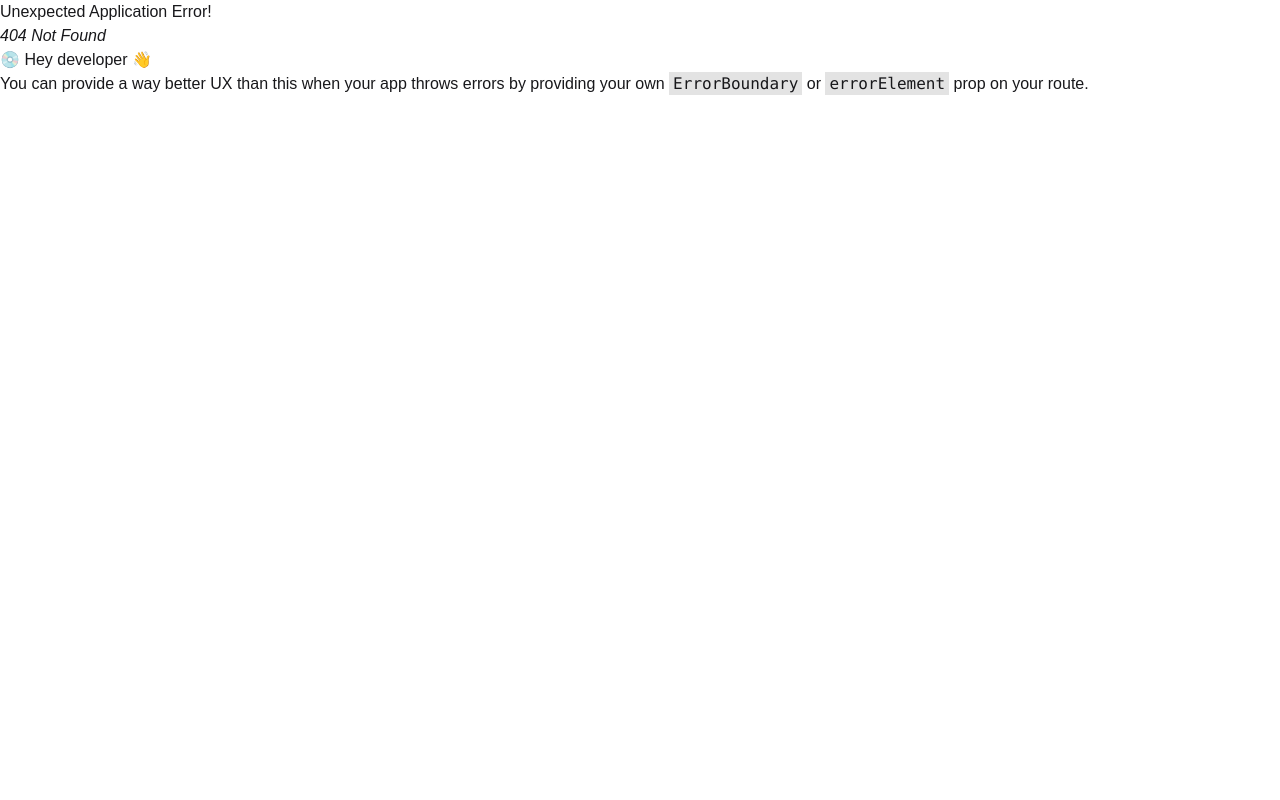
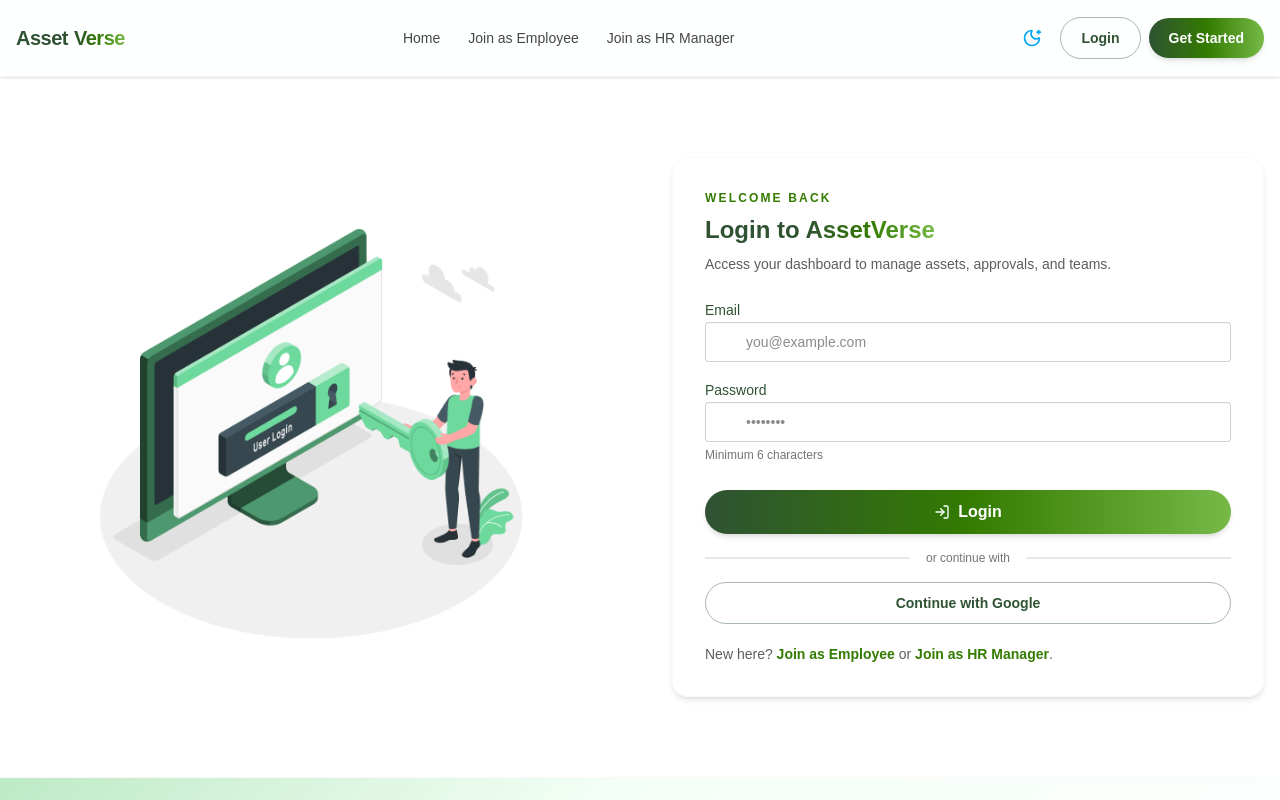
Before and after one commit to mbmugdho/assetverse-client, a React (Vite) app: page /login in a window 1280 px wide. Before the commit this address had no page. Shown: the top 800 px of the page. Built offline with nearby package versions, Linux system fonts and the light colour scheme.

Commit message:
added login form

```diff
--- a/src/pages/Auth/Login.jsx
+++ b/src/pages/Auth/Login.jsx
@@ -1,11 +1,156 @@
-import React from 'react';
+import { motion } from 'framer-motion'
+import { Link } from 'react-router-dom'
+import { Mail, Lock, LogIn } from 'lucide-react'
+import loginIllustration from '../../assets/illustrations/login.png' // adjust path/name
 
 const Login = () => {
+  const handleSubmit = e => {
+    e.preventDefault()
+    // TODO: implement real login (Firebase + backend JWT)
+    console.log('login submit')
+  }
+
+  const handleGoogleLogin = () => {
+    // TODO: implement Google login
+    console.log('google login')
+  }
+
   return (
-    <div>
+    <section className="bg-base-100">
+      <div className="container-x py-12 md:py-16 lg:py-20">
+        <motion.div
+          initial={{ opacity: 0, y: 24 }}
+          animate={{ opacity: 1, y: 0 }}
+          transition={{ duration: 0.5, ease: [0.22, 1, 0.36, 1] }}
+          className="grid grid-cols-1 md:grid-cols-2 gap-10 lg:gap-16 items-center"
+        >
+          {/* Left: Illustration */}
+          <motion.div
+            initial={{ opacity: 0, x: -24 }}
+            animate={{ opacity: 1, x: 0 }}
+            transition={{ duration: 0.5, delay: 0.1 }}
+            className="flex justify-center"
+          >
+            <div className="w-full max-w-md">
+              <img
+                src={loginIllustration}
+                alt="Person logging in illustration"
+                className="w-full h-auto object-contain"
+              />
+            </div>
+          </motion.div>
 
-    </div>
-  );
-};
+          {/* Right: Login form */}
+          <motion.div
+            initial={{ opacity: 0, x: 24 }}
+            animate={{ opacity: 1, x: 0 }}
+            transition={{ duration: 0.5, delay: 0.15 }}
+            className="card-glass-brand p-6 md:p-8"
+          >
+            <div className="mb-6">
+              <p className="text-xs uppercase tracking-[0.18em] text-brand-main font-semibold">
+                Welcome back
+              </p>
+              <h1 className="text-xl md:text-2xl font-bold text-brand-deep mt-2">
+                Login to <span className="text-gradient-hero">AssetVerse</span>
+              </h1>
+              <p className="text-sm text-base-content/70 mt-2">
+                Access your dashboard to manage assets, approvals, and teams.
+              </p>
+            </div>
 
-export default Login;
+            <form onSubmit={handleSubmit} className="space-y-4">
+              <div className="form-control">
+                <label className="label">
+                  <span className="label-text text-sm font-medium text-brand-deep">
+                    Email
+                  </span>
+                </label>
+                <div className="relative">
+                  <span className="absolute inset-y-0 left-3 flex items-center text-base-content/50">
+                    <Mail className="w-4 h-4" />
+                  </span>
+                  <input
+                    type="email"
+                    name="email"
+                    required
+                    placeholder="you@example.com"
+                    className="input input-bordered w-full pl-10"
+                  />
+                </div>
+              </div>
+
+              <div className="form-control">
+                <label className="label">
+                  <span className="label-text text-sm font-medium text-brand-deep">
+                    Password
+                  </span>
+                </label>
+                <div className="relative">
+                  <span className="absolute inset-y-0 left-3 flex items-center text-base-content/50">
+                    <Lock className="w-4 h-4" />
+                  </span>
+                  <input
+                    type="password"
+                    name="password"
+                    required
+                    minLength={6}
+                    placeholder="••••••••"
+                    className="input input-bordered w-full pl-10"
+                  />
+                </div>
+                <label className="label">
+                  <span className="label-text-alt text-xs text-base-content/60">
+                    Minimum 6 characters
+                  </span>
+                </label>
+              </div>
+
+              <button
+                type="submit"
+                className="btn-gradient-primary w-full flex items-center justify-center gap-2 mt-2"
+              >
+                <LogIn className="w-4 h-4" />
+                <span>Login</span>
+              </button>
+
+              <div className="divider text-xs text-base-content/60">
+                or continue with
+              </div>
+
+              <button
+                type="button"
+                onClick={handleGoogleLogin}
+                className="btn-gradient-outline w-full text-sm"
+              >
+                Continue with Google
+              </button>
+            </form>
+
+            <div className="mt-5 text-xs md:text-sm text-base-content/70 space-y-1.5">
+              <p>
+                New here?{' '}
+                <Link
+                  to="/register/employee"
+                  className="text-brand-main font-semibold hover:underline"
+                >
+                  Join as Employee
+                </Link>{' '}
+                or{' '}
+                <Link
+                  to="/register/hr"
+                  className="text-brand-main font-semibold hover:underline"
+                >
+                  Join as HR Manager
+                </Link>
+                .
+              </p>
+            </div>
+          </motion.div>
+        </motion.div>
+      </div>
+    </section>
+  )
+}
+
+export default Login
--- a/src/pages/Auth/RegisterEmployee.jsx
+++ /dev/null
@@ -1,11 +0,0 @@
-import React from 'react';
-
-const RegisterEmployee = () => {
-  return (
-    <div>
-
-    </div>
-  );
-};
-
-export default RegisterEmployee;
--- a/src/pages/Auth/RegisterHR.jsx
+++ /dev/null
@@ -1,11 +0,0 @@
-import React from 'react';
-
-const RegisterHR = () => {
-  return (
-    <div>
-
-    </div>
-  );
-};
-
-export default RegisterHR;
--- a/src/pages/Error/NotFound.jsx
+++ b/src/pages/Error/NotFound.jsx
@@ -3,7 +3,7 @@ import React from 'react';
 const NotFound = () => {
   return (
     <div>
-
+      Error-404
     </div>
   );
 };
--- a/src/routes/router.jsx
+++ b/src/routes/router.jsx
@@ -1,37 +1,22 @@
 import { createBrowserRouter } from 'react-router-dom'
 import MainLayout from '../layouts/MainLayout'
 
-// Pages
 import Home from '../pages/Home/Home'
+import Login from '../pages/Auth/Login'
+import RegisterEmployee from '../pages/Auth/RegisterEmployee'
+import RegisterHR from '../pages/Auth/RegisterHR'
+import NotFound from '../pages/Error/NotFound'
 
 const router = createBrowserRouter([
   {
     path: '/',
     element: <MainLayout />,
     children: [
-      {
-        index: true, // this means path: '/'
-        element: <Home />,
-      },
-      // Auth routes (add these files later)
-      // {
-      //   path: 'login',
-      //   element: <Login />,
-      // },
-      // {
-      //   path: 'register/employee',
-      //   element: <RegisterEmployee />,
-      // },
-      // {
-      //   path: 'register/hr',
-      //   element: <RegisterHR />,
-      // },
-
-      // 404 for any unknown route under '/'
-      // {
-      //   path: '*',
-      //   element: <NotFound />,
-      // },
+      { index: true, element: <Home /> },
+      { path: 'login', element: <Login /> },
+      { path: 'register/employee', element: <RegisterEmployee /> },
+      { path: 'register/hr', element: <RegisterHR /> },
+      { path: '*', element: <NotFound /> },
     ],
   },
 ])
```
